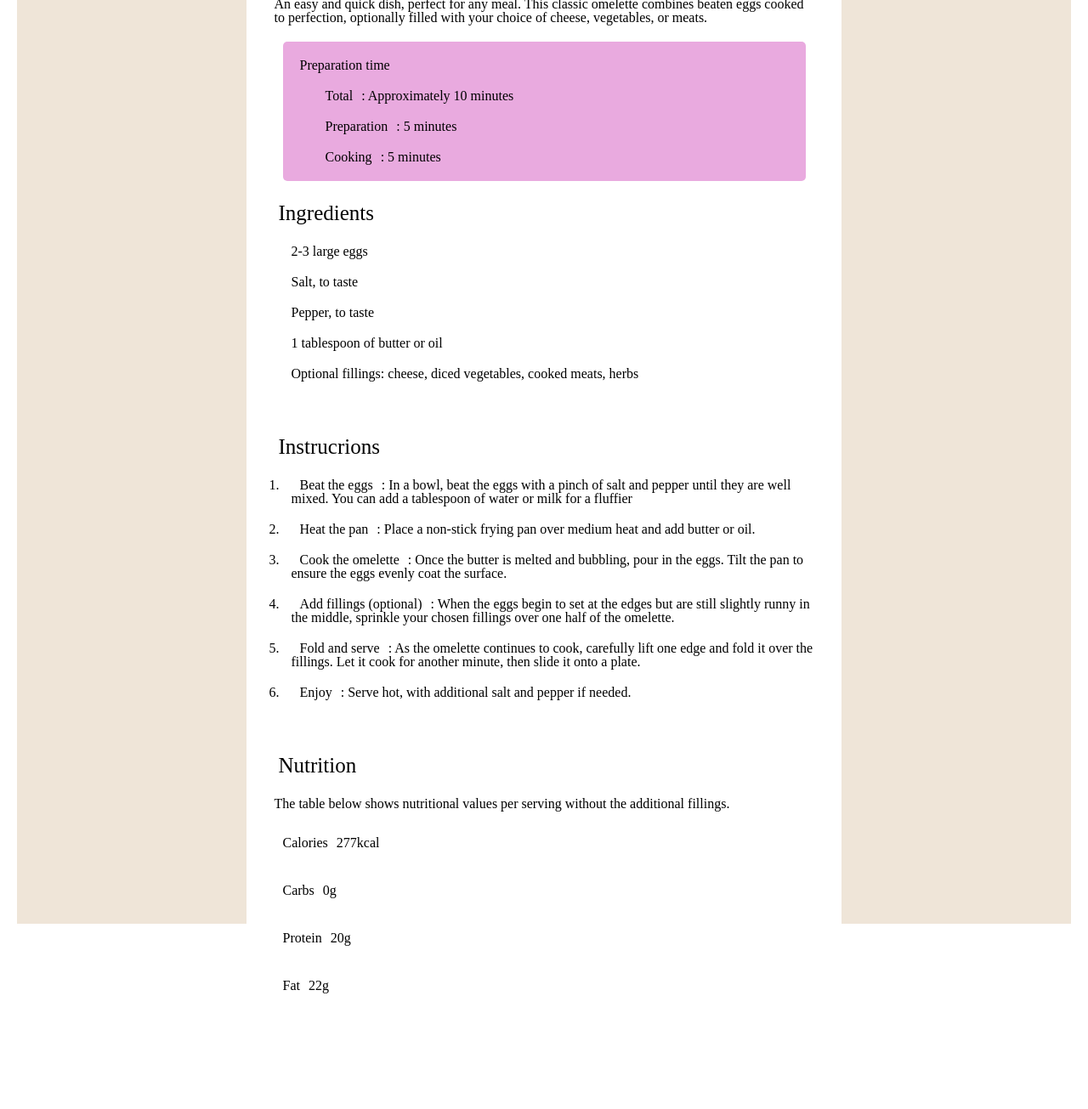
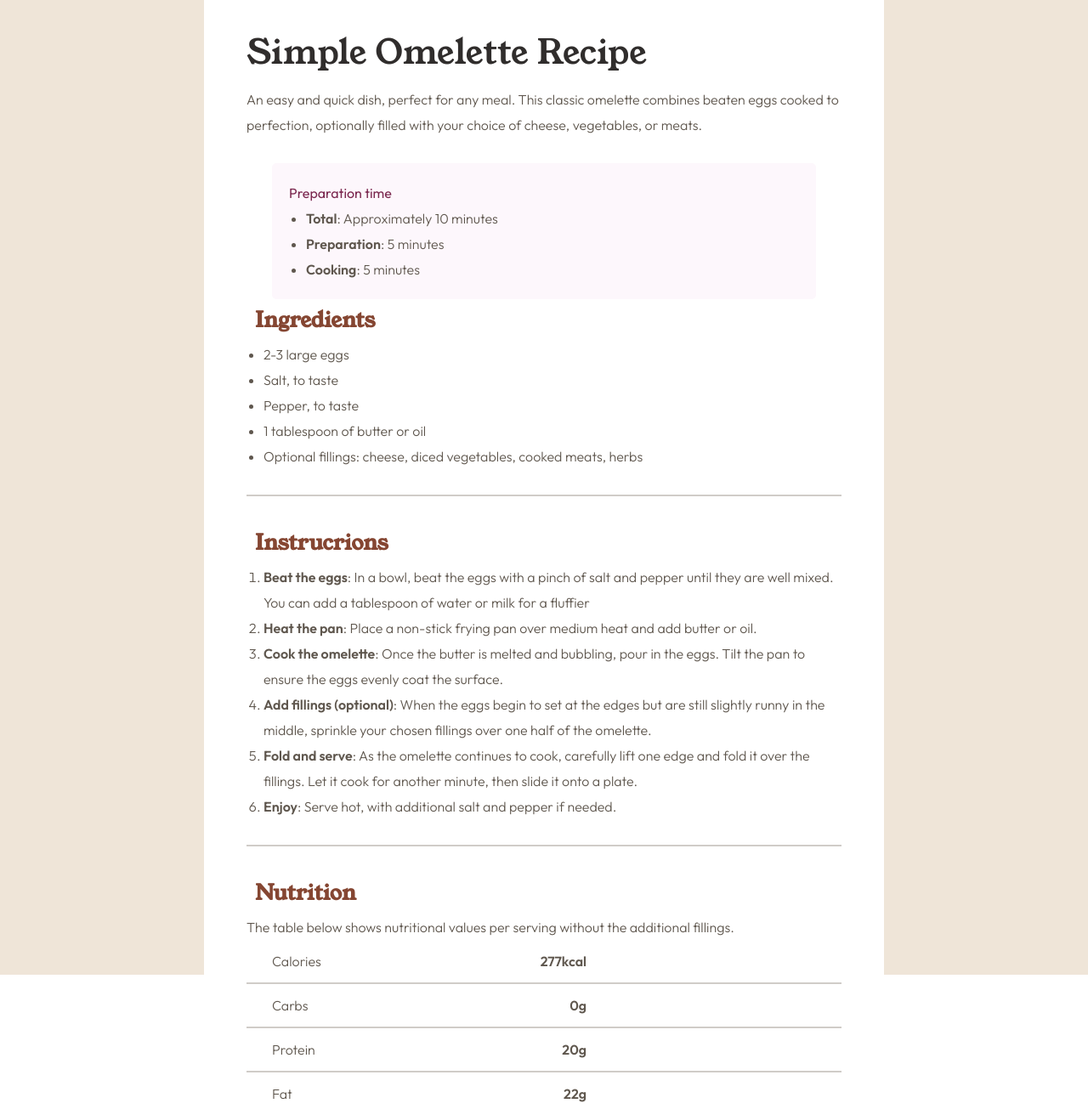
Before and after one commit to MxxPxn/recipe_page, a plain HTML site: page index.html in a window 1280 px wide. Shown: the part 453-1758 px from the top of the page at 85% size. Before the commit the page ends 1671 px from the top, so only its background shows below. Drawn offline with Linux system fonts and the light colour scheme.

Commit message:
some changes around h2,p, and others

```diff
--- a/#source/scss/nulling.scss
+++ b/#source/scss/nulling.scss
@@ -10,7 +10,7 @@ button{cursor: pointer;}
 button::-moz-focus-inner{padding:0;border:0;}
 a,a:visited{text-decoration: none;}
 a:hover{text-decoration: none;}
-ul li{list-style: none;}
+// ul li{list-style: none;}
 img{vertical-align: top;}
 h1,h2,h3,h4,h5,h6{font-size:inherit;font-weight: inherit;}
 /*--------------------*/
--- a/#source/scss/style.scss
+++ b/#source/scss/style.scss
@@ -3,14 +3,34 @@
 
 * {
     box-sizing: border-box;
+    line-height: 30px;
+
 }
-h2{
+@font-face {
+    font-family: "Outfit";
+    src: url(/fonts/outfit/Outfit-VariableFont_wght.ttf);
+}
+@font-face {
+    font-family: "Young-Serif";
+    src: url(/fonts/young-serif/YoungSerif-Regular.ttf);
+}
+h2 {
+    font-family: "Young-Serif";
     font-size: 25px;
-    padding: 15px;
+    padding: 10px;
+    color: hsl(14, 45%, 36%);
+    font-weight: 800;
 }
-* , p{
+h3{
+    color: hsl(332, 51%, 32%);
+    font-family: "Outfit";
     font-size: 16px;
-    padding: 10px;
+}
+p,ul,ol{
+    font-size: 16px;
+    font-family: "Outfit";
+    font-weight: 300;
+    color: hsl(30, 10%, 34%);
 }
 
 .wrapper {
@@ -26,41 +46,109 @@ h2{
     display: flex;
     flex-direction: column;
     align-items: center;
-    max-width: 700px;
+    max-width: 800px;
     background-color: rgb(255, 255, 255);
 }
 .content {
-
+    padding: 50px;
 		&__image {
             text-align: center;
             img{
                 border-radius: 10px;
-                width: 655px;
-                height: 300px;
+                width: 700px;
+                height: 400px;
             }
 
         }
 
 		&__info {
             h1{
-                padding: 10px 0 0 10px;
-                font-size: 50px;
-            }
+                font-family: "Young-Serif";
+                color: hsl(24, 5%, 18%);
+                font-size: 40px;
+                margin: 50px 0 25px 0;
+               }
+               margin-bottom: 30px;
         }
 
 		&__preptime {
             margin: 0 30px 0 30px;
+            padding: 20px;
             border-radius: 5px;
-            background-color: rgb(233, 170, 223);
-            // background-color: rgb(253, 247, 252);
+            background-color: rgb(253, 247, 252);
+
         }
 
 		&__ingredients {}
 
 		&__instruction {}
 
-		&__nutrition {}
+		&__nutrition {
+        }
+
+        &__divider{
+
+            border: 1px solid hsl(30, 8%, 80%);
+            margin: 30px 0 30px 0
+        }
+
+        &__divider-nutrition{
+            border: 1px solid hsl(30, 8%, 80%);
+
+        }
 }
 .content-list{
     padding: 0 0 0 20px;
 }
+span{
+    font-weight: 600;
+
+}
+.nutrition-info{
+    p{
+        text-align: center;
+        display: flex;
+        justify-content: space-between;
+        margin: 10px 0 10px 30px;
+    }
+    span{
+
+        text-align: left;
+        margin-right: 300px;
+
+    }
+}
+
+
+
+
+
+
+
+
+// .wrapper {
+// }
+// .body {
+// }
+// .content {
+
+// 		&__image {}
+
+// 		&__info {}
+
+// 		&__preptime {}
+
+// 		&__ingredients {}
+
+// 		&__divider {}
+
+// 		&__instruction {}
+
+// 		&__nutrition {}
+
+// 		&__divider-nutrition {}
+// }
+// .content-list {
+// }
+// .nutrition-info {
+// }
```
Also changed, not shown: css/style.css.
